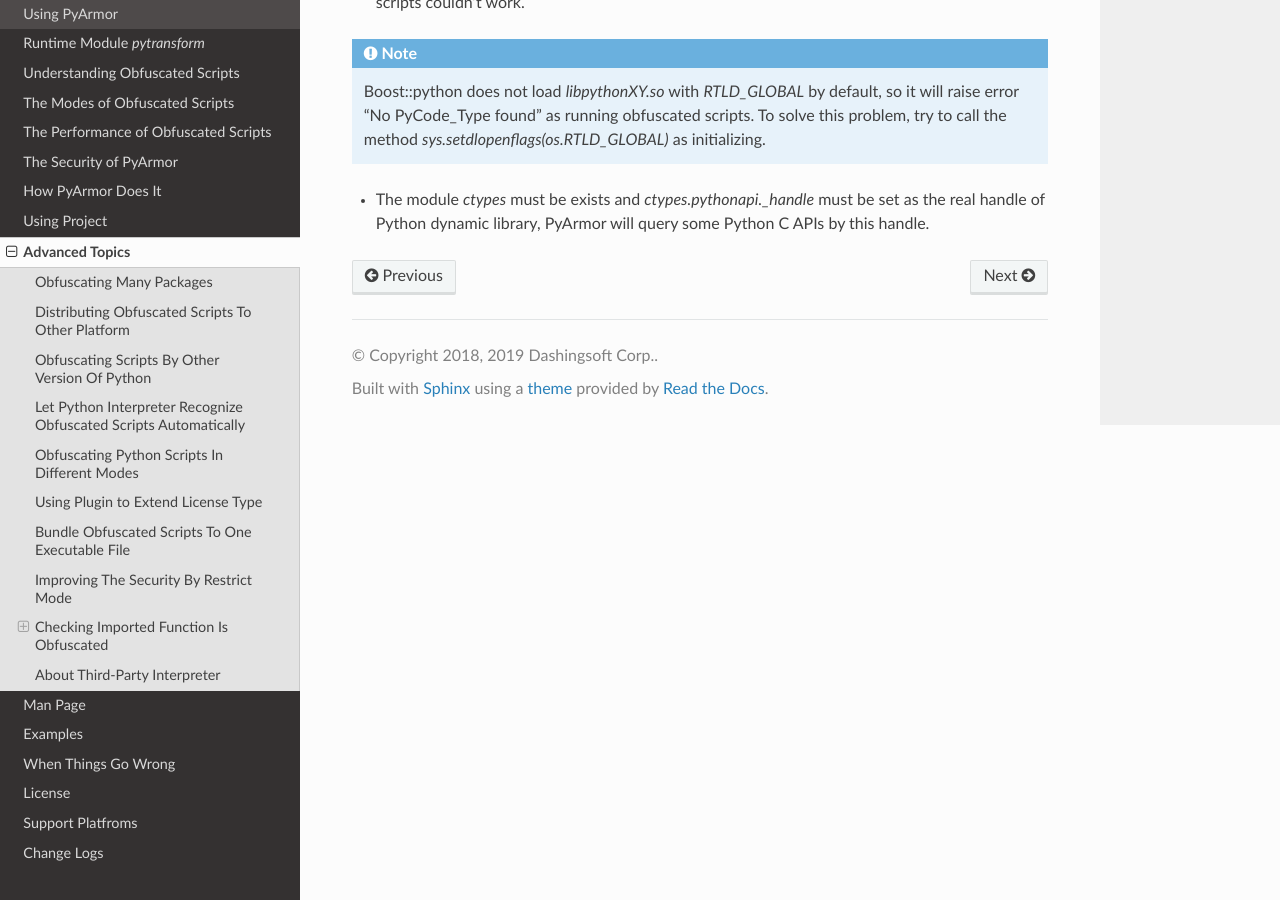
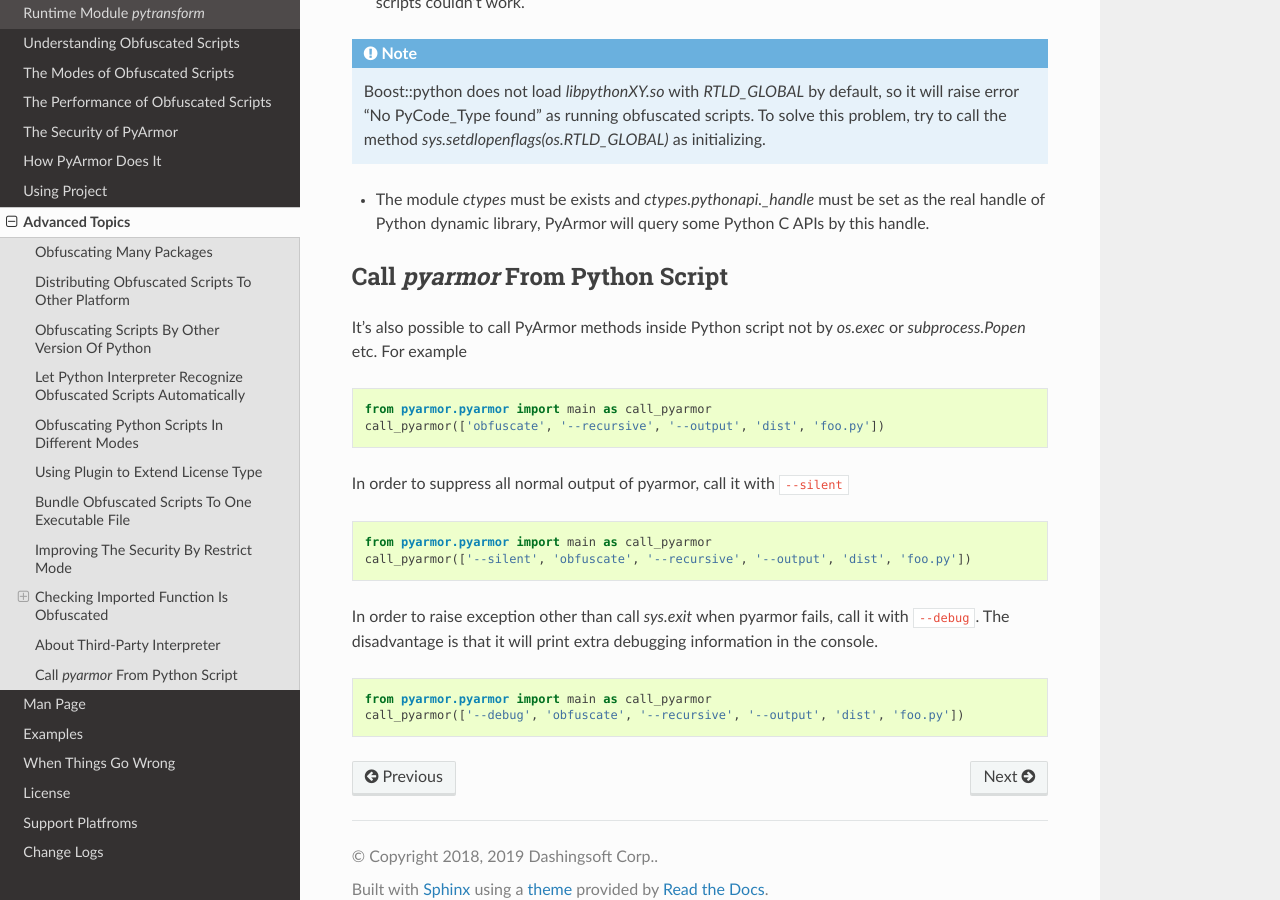
Before and after one commit to dashingsoft/pyarmor, a Sphinx documentation site: the page built from docs/advanced.rst, in a window 1280 px wide and 900 px high, scrolled down 10995 px. Built offline with Sphinx 7.4.7 and the Read the Docs theme 2.0.0, drawn with Linux system fonts in a browser that asks for light colours.

Commit message:
Call pyarmor from python script

```diff
--- a/docs/advanced.rst
+++ b/docs/advanced.rst
@@ -521,6 +521,33 @@ least to run the obfuscated scripts:
   must be set as the real handle of Python dynamic library, PyArmor
   will query some Python C APIs by this handle.
 
+Call `pyarmor` From Python Script
+---------------------------------
+
+It's also possible to call PyArmor methods inside Python script not by `os.exec`
+or `subprocess.Popen` etc. For example
+
+.. code-block:: python
+
+    from pyarmor.pyarmor import main as call_pyarmor
+    call_pyarmor(['obfuscate', '--recursive', '--output', 'dist', 'foo.py'])
+
+In order to suppress all normal output of pyarmor, call it with ``--silent``
+
+.. code-block:: python
+
+    from pyarmor.pyarmor import main as call_pyarmor
+    call_pyarmor(['--silent', 'obfuscate', '--recursive', '--output', 'dist', 'foo.py'])
+
+In order to raise exception other than call `sys.exit` when pyarmor fails, call
+it with ``--debug``. The disadvantage is that it will print extra debugging
+information in the console.
+
+.. code-block:: python
+
+    from pyarmor.pyarmor import main as call_pyarmor
+    call_pyarmor(['--debug', 'obfuscate', '--recursive', '--output', 'dist', 'foo.py'])
+
 .. customizing protection code:
 
 .. include:: _common_definitions.txt
```
Also changed, not shown: 1 other file.
